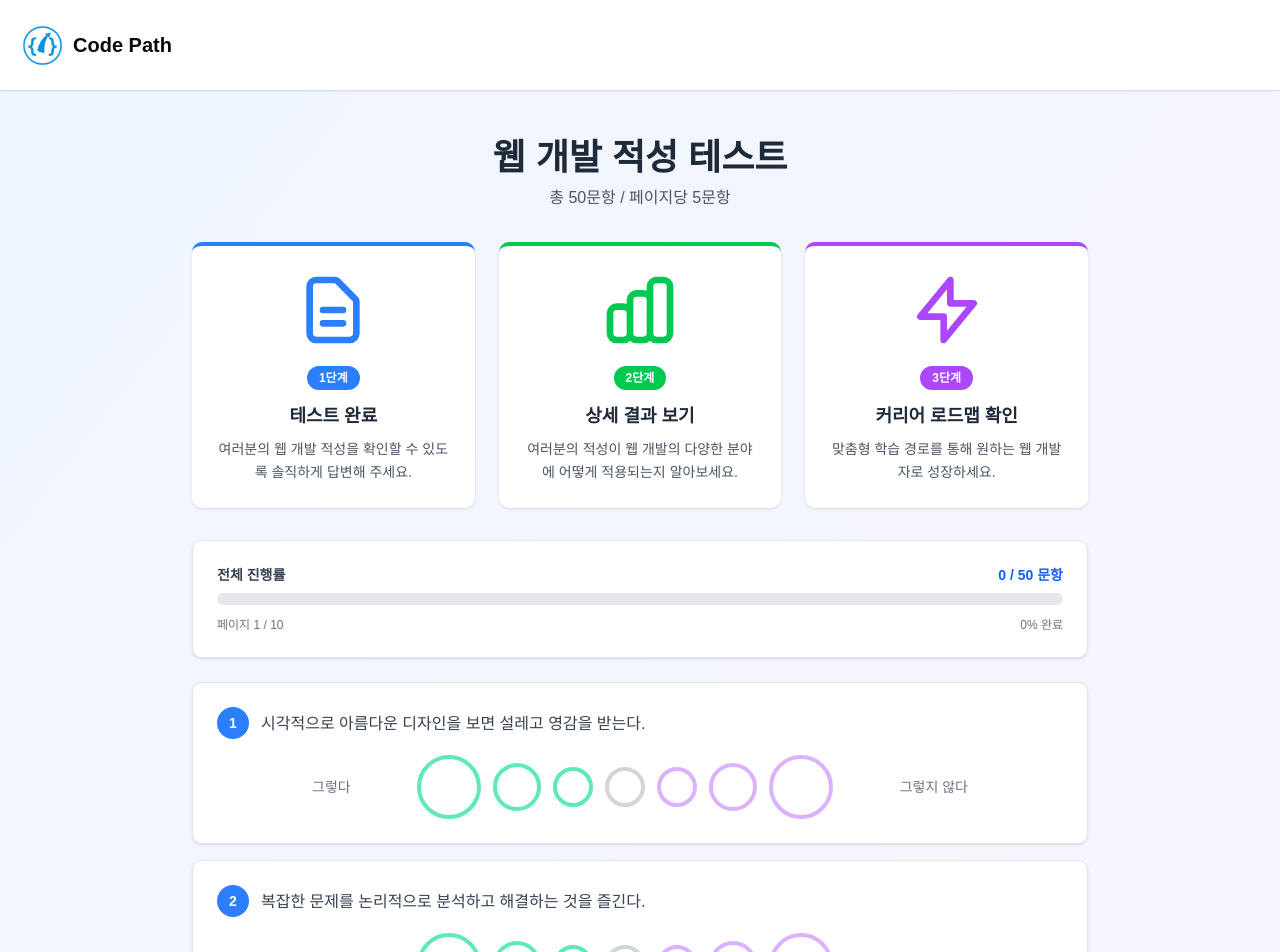
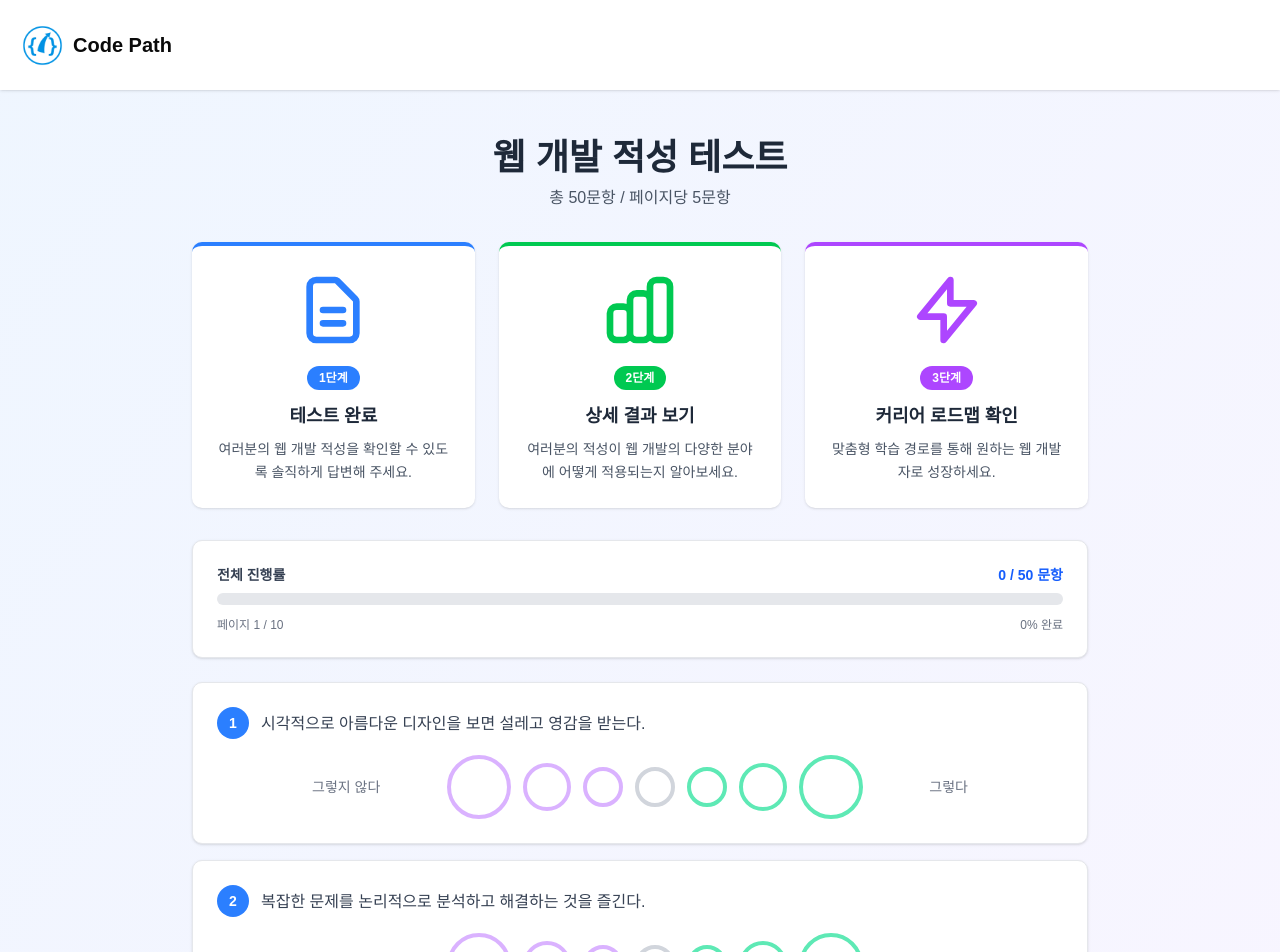
Before and after one commit to SangWon7242/code-path, a Next.js app in the folder frontend/: page / in a window 1280 px wide. Shown: the top 952 px of the page. Built offline with nearby package versions, Linux system fonts and the light colour scheme; a web font is replaced by a local one.

Commit message:
썸네일 경로 수정

```diff
--- a/frontend/src/app/components/Survey/SurveyResult.tsx
+++ b/frontend/src/app/components/Survey/SurveyResult.tsx
@@ -34,16 +34,15 @@ export default function SurveyResult({
       backend: 0,
     };
 
-    // 점수 계산 (낮을수록 적합: 1=매우 그렇다, 7=그렇지 않다)
+    // 점수 계산 (높을수록 적합: 7=매우 그렇다, 1=그렇지 않다)
     Object.entries(categoryMapping).forEach(([category, questionIds]) => {
       const totalScore = questionIds.reduce(
         (sum, id) => sum + (answers[id] || 4),
         0
       );
       const avgScore = totalScore / questionIds.length;
-      // 점수 반전 후 지수 함수로 차이를 극대화 (높을수록 적합하도록)
-      const reversedScore = 8 - avgScore;
-      scores[category as keyof typeof scores] = Math.exp(reversedScore * 0.8);
+      // 지수 함수로 차이를 극대화 (높을수록 적합하도록)
+      scores[category as keyof typeof scores] = Math.exp(avgScore * 0.8);
     });
 
     const total = Object.values(scores).reduce((sum, score) => sum + score, 0);
--- a/frontend/src/app/components/Survey/components/ScaleRow.tsx
+++ b/frontend/src/app/components/Survey/components/ScaleRow.tsx
@@ -7,22 +7,22 @@ interface ScaleRowProps {
 
 export default function ScaleRow({ value, onChange }: ScaleRowProps) {
   const scales = [
-    { value: 1, size: "large" as const, color: "green" as const },
-    { value: 2, size: "medium" as const, color: "green" as const },
-    { value: 3, size: "small" as const, color: "green" as const },
+    { value: 1, size: "large" as const, color: "purple" as const },
+    { value: 2, size: "medium" as const, color: "purple" as const },
+    { value: 3, size: "small" as const, color: "purple" as const },
     { value: 4, size: "small" as const, color: "gray" as const },
-    { value: 5, size: "small" as const, color: "purple" as const },
-    { value: 6, size: "medium" as const, color: "purple" as const },
-    { value: 7, size: "large" as const, color: "purple" as const },
+    { value: 5, size: "small" as const, color: "green" as const },
+    { value: 6, size: "medium" as const, color: "green" as const },
+    { value: 7, size: "large" as const, color: "green" as const },
   ];
 
   return (
     <div className="w-full max-w-2xl mx-auto px-2">
       {/* 모바일: 세로 배치, 태블릿 이상: 가로 배치 */}
       <div className="flex flex-col md:flex-row md:items-center md:justify-between gap-3 md:gap-0">
-        {/* "그렇다" 레이블 - 모바일에서는 숨김, 태블릿 이상에서만 표시 */}
+        {/* "그렇지 않다" 레이블 - 모바일에서는 숨김, 태블릿 이상에서만 표시 */}
         <span className="hidden md:block text-xs md:text-sm text-gray-500 mr-2 md:mr-4 whitespace-nowrap">
-          그렇다
+          그렇지 않다
         </span>
 
         {/* 원형 버튼들 */}
@@ -38,15 +38,15 @@ export default function ScaleRow({ value, onChange }: ScaleRowProps) {
           ))}
         </div>
 
-        {/* "그렇지 않다" 레이블 - 모바일에서는 숨김, 태블릿 이상에서만 표시 */}
+        {/* "그렇다" 레이블 - 모바일에서는 숨김, 태블릿 이상에서만 표시 */}
         <span className="hidden md:block text-xs md:text-sm text-gray-500 ml-2 md:ml-4 whitespace-nowrap">
-          그렇지 않다
+          그렇다
         </span>
 
         {/* 모바일 전용 레이블 - 원 아래에 표시 */}
         <div className="flex md:hidden justify-between text-xs text-gray-500 px-1">
+          <span>그렇지 않다</span>
           <span>그렇다</span>
-          <span>그렇지 않다</span>
         </div>
       </div>
     </div>
--- a/frontend/src/app/layout.tsx
+++ b/frontend/src/app/layout.tsx
@@ -1,5 +1,4 @@
 import type { Metadata } from "next";
-import thumbnail from "@/assets/images/thumbnail.png";
 import localFont from "next/font/local";
 import "./globals.css";
 
@@ -23,7 +22,7 @@ export const metadata: Metadata = {
     siteName: "Code Path",
     images: [
       {
-        url: thumbnail.src, // 썸네일 이미지 URL (1200x630 권장)
+        url: "https://codepath.blap.kr/thumbnail.png", // 썸네일 이미지 URL (1200x630 권장)
         width: 1200,
         height: 630,
         alt: "Code Path 웹 개발 적성 테스트",
```
Also changed, not shown: frontend/public/thumbnail.png (renamed from frontend/src/assets/images/thumbnail.png).
